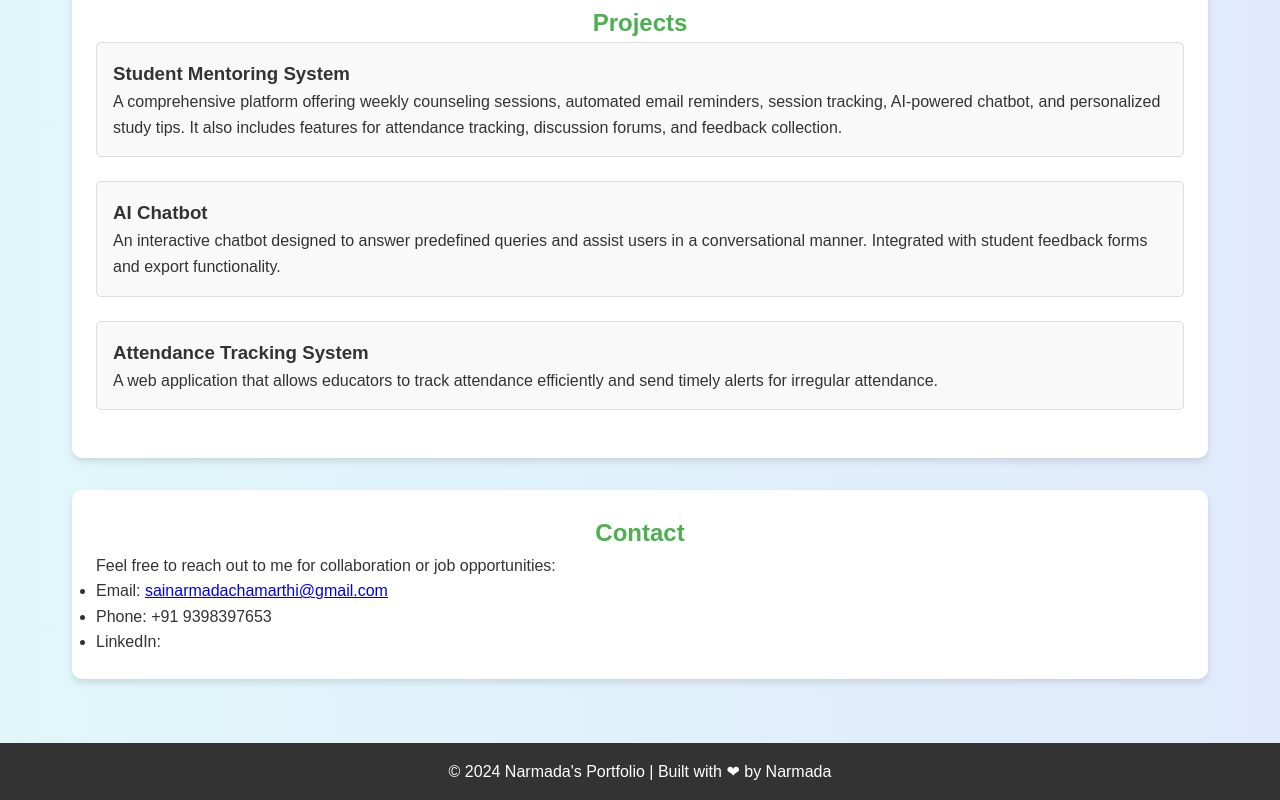
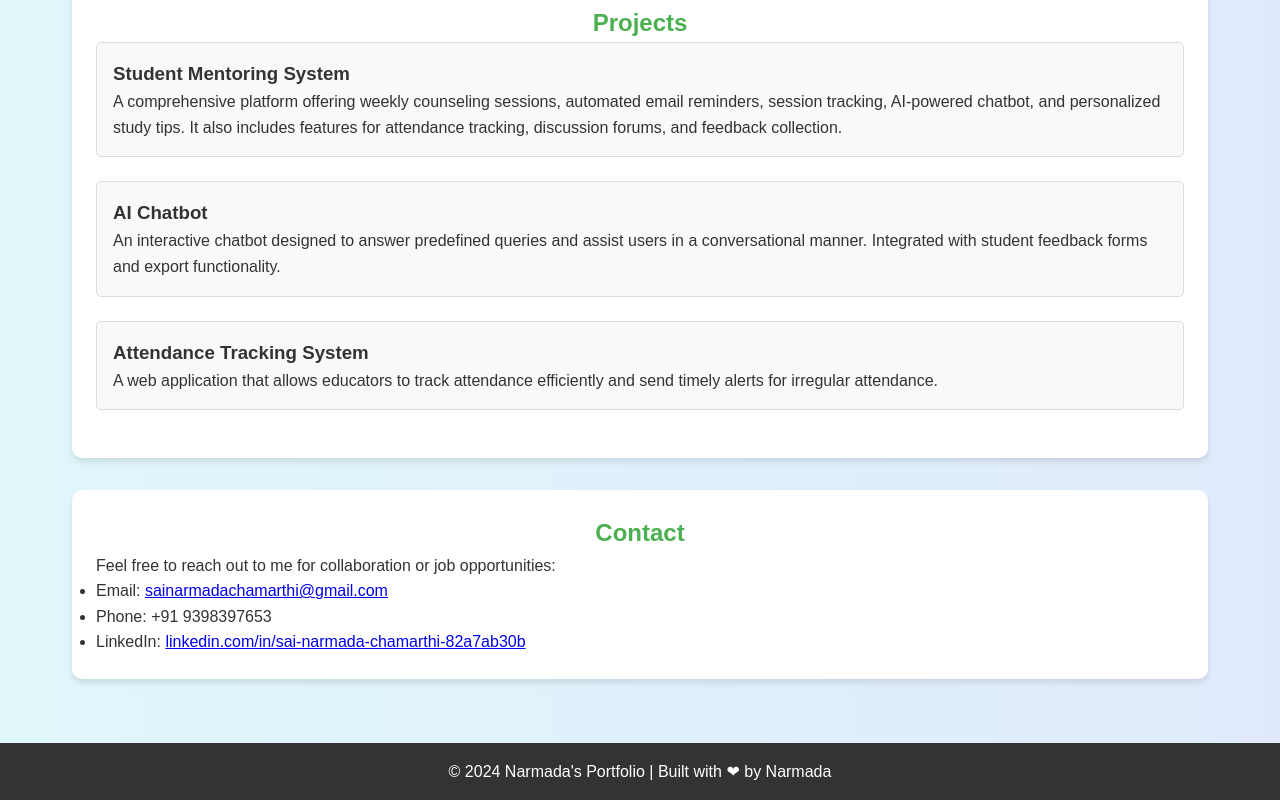
Before and after one commit to sainarmadach/portfolio-website, a plain HTML site: page index.html in a window 1280 px wide. Shown: the part 388-1188 px from the top of the page. Drawn offline with Linux system fonts and the light colour scheme.

Commit message:
Update index.html

```diff
--- a/index.html
+++ b/index.html
@@ -183,7 +183,7 @@
             <ul>
                 <li>Email: <a href="mailto:sainarmada@gmail.com">sainarmadachamarthi@gmail.com</a></li>
                 <li>Phone: +91 9398397653</li>
-                <li>LinkedIn: <a href="linkedin.com/in/sai-narmada-chamarthi-82a7ab30b"></a></li>
+                <li>LinkedIn: <a href="linkedin.com/in/sai-narmada-chamarthi-82a7ab30b">linkedin.com/in/sai-narmada-chamarthi-82a7ab30b</a></li>
             </ul>
         </section>
     </div>
```
